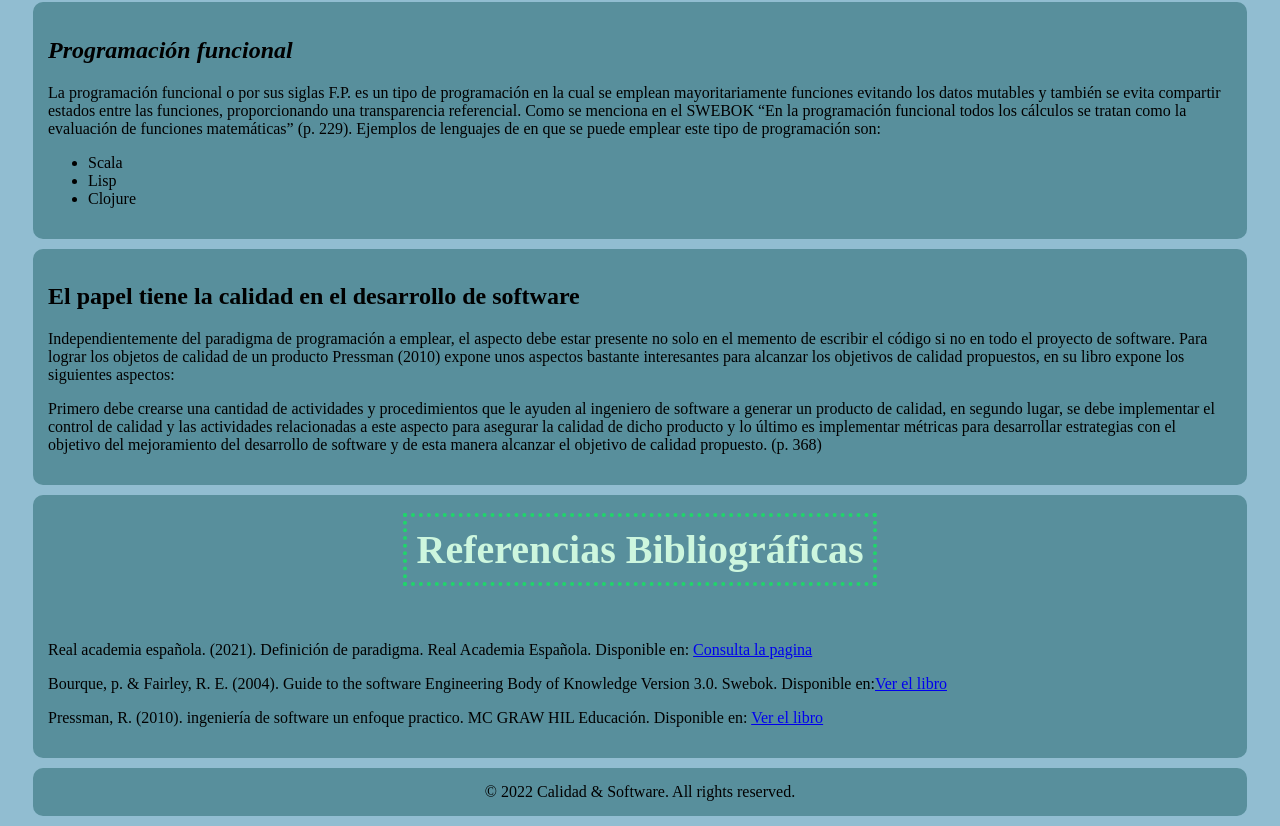
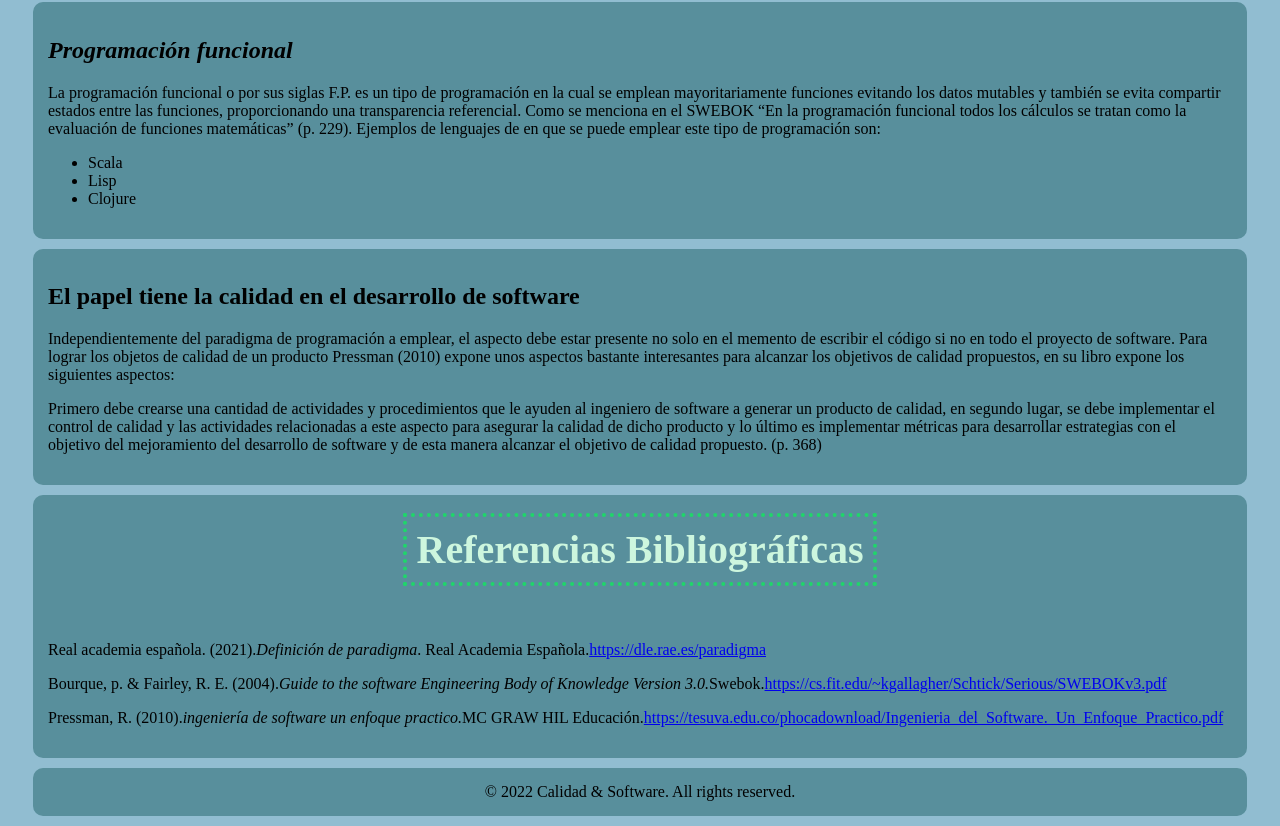
Before and after one commit to SrodinApp/Calidad-Software, a plain HTML site: page index.html in a window 1280 px wide. Shown: the part 2314-3140 px from the top of the page. Drawn offline with Linux system fonts and the light colour scheme.

Commit message:
Update index.html

```diff
--- a/index.html
+++ b/index.html
@@ -112,11 +112,11 @@
     <!--Inicio seccion referencias-->
     <div id="bibliografia" class="section" style="background-color: rgb(88, 143, 156);">
         <p style="text-align: center;"><b><span>Referencias Bibliográficas</span></b></p><br/><br/>
-        <p>Real academia española. (2021). Definición de paradigma. Real Academia Española. Disponible en: <a target="blank" href="https://dle.rae.es/paradigma">Consulta la pagina</a></p>
+        <p>Real academia española. (2021).<i>Definición de paradigma</i>. Real Academia Española.<a target="blank" href="https://dle.rae.es/paradigma">https://dle.rae.es/paradigma</a></p>
 
-        <p>Bourque, p. & Fairley, R. E. (2004). Guide to the software Engineering Body of Knowledge Version 3.0. Swebok. Disponible en:<a target="blank" href="https://cs.fit.edu/~kgallagher/Schtick/Serious/SWEBOKv3.pdf">Ver el libro</a></p>
+        <p>Bourque, p. & Fairley, R. E. (2004).<i>Guide to the software Engineering Body of Knowledge Version 3.0.</i>Swebok.<a target="blank" href="https://cs.fit.edu/~kgallagher/Schtick/Serious/SWEBOKv3.pdf">https://cs.fit.edu/~kgallagher/Schtick/Serious/SWEBOKv3.pdf</a></p>
 
-        <p>Pressman, R. (2010). ingeniería de software un enfoque practico. MC GRAW HIL Educación. Disponible en:  <a target="blank" href="https://tesuva.edu.co/phocadownload/Ingenieria_del_Software._Un_Enfoque_Practico.pdf">Ver el libro</a></p>
+        <p>Pressman, R. (2010).<i>ingeniería de software un enfoque practico.</i>MC GRAW HIL Educación.<a target="blank" href="https://tesuva.edu.co/phocadownload/Ingenieria_del_Software._Un_Enfoque_Practico.pdf">https://tesuva.edu.co/phocadownload/Ingenieria_del_Software._Un_Enfoque_Practico.pdf</a></p>
     </div>
     <!--Fin seccion referencias-->
     <!--Inicio seccion copyright-->
```
